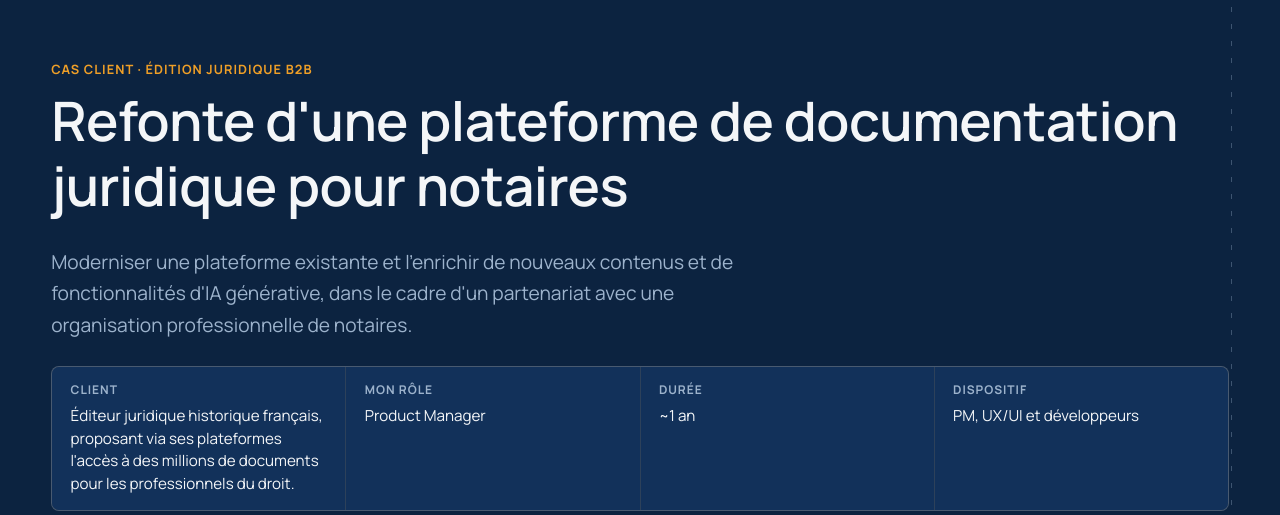
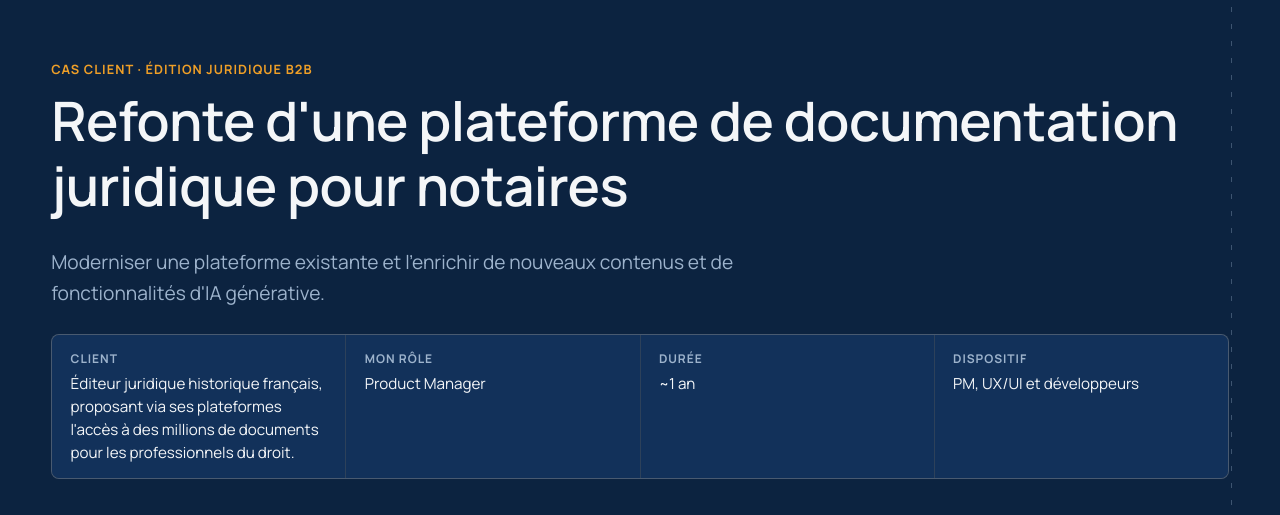
Before and after one commit to JulesChevrant/portfolio-jcb, a plain HTML site: page projet-cridon.html in a window 1280 px wide. Shown: the part 78-593 px from the top of the page. Drawn offline with Linux system fonts and the light colour scheme.

Commit message:
Crid'online : phrase d'introduction raccourcie
Co-Authored-By: Claude Opus 5.5 <noreply@anthropic.com>

```diff
--- a/projet-cridon.html
+++ b/projet-cridon.html
@@ -44,8 +44,7 @@
         <h1>Refonte d'une plateforme de documentation juridique pour notaires</h1>
         <p class="cas-lead">
           Moderniser une plateforme existante et l'enrichir de nouveaux
-          contenus et de fonctionnalités d'IA générative, dans le cadre d'un
-          partenariat avec une organisation professionnelle de notaires.
+          contenus et de fonctionnalités d'IA générative.
         </p>
 
         <dl class="cas-facts">
```
